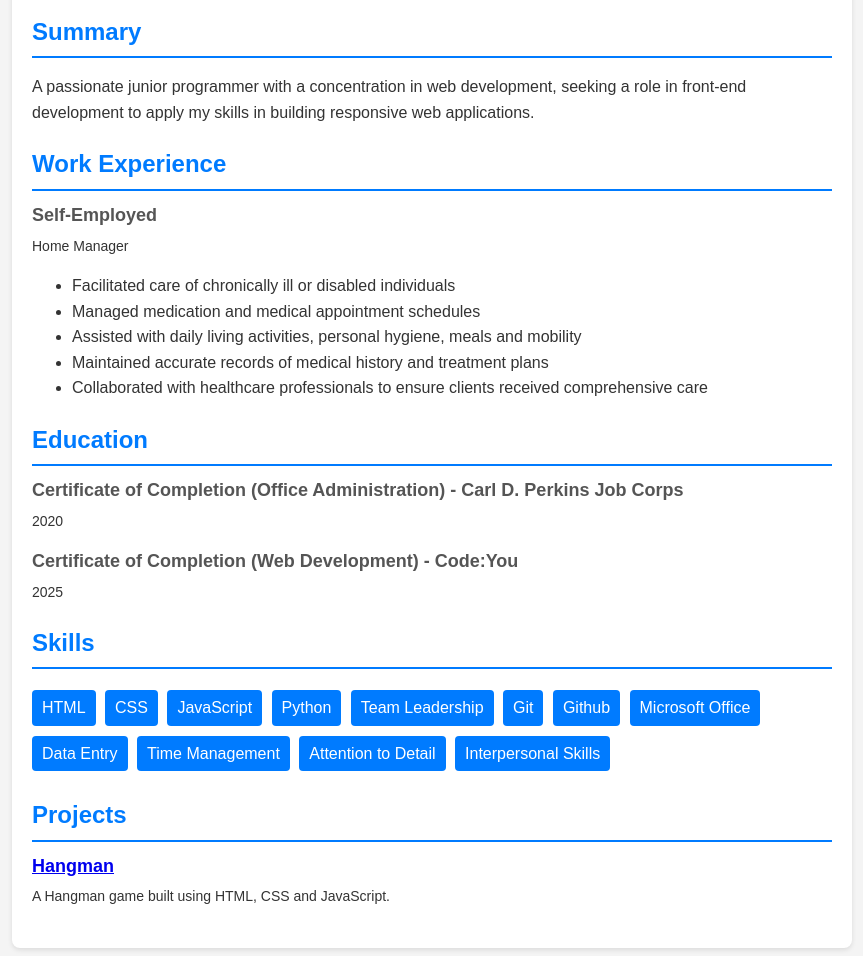
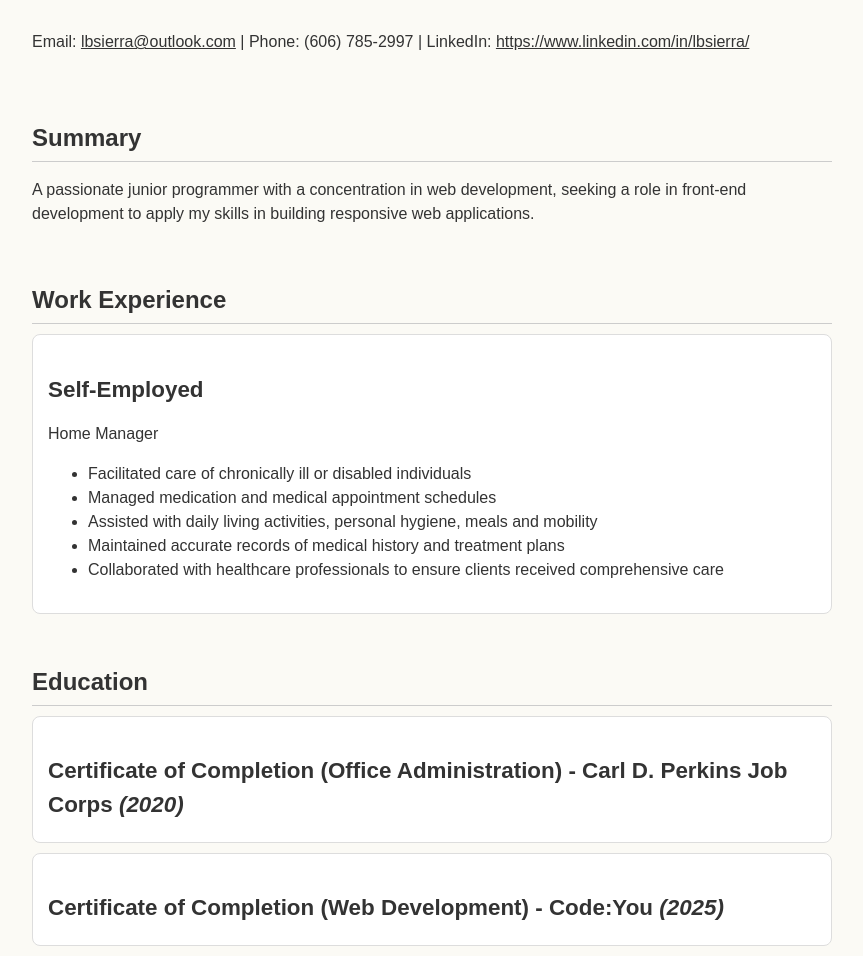
Before and after one commit to lbsierra/resume, a plain HTML site: page index.html in a window 1280 px wide. Shown: the part 128-1084 px from the top of the page, without its empty margins (208-1071 px from the left). Drawn offline with Linux system fonts and the light colour scheme.

Commit message:
Added projects page and CSS styling

```diff
--- a/index.html
+++ b/index.html
@@ -4,77 +4,8 @@
         <meta charset="UTF-8" />
         <meta name="viewport" content="width=device-width, initial-scale=1.0" />
         <title>Resume Template</title>
+        <link rel="stylesheet" href="style.css">
     </head>
-
-    <style>
-        body {
-            font-family: Arial, sans-serif;
-            line-height: 1.6;
-            margin: 0;
-            padding: 0;
-            color: #333;
-            background-color: #f4f4f4;
-        }
-        .container {
-            max-width: 800px;
-            margin: 20px auto;
-            padding: 20px;
-            background: #fff;
-            border-radius: 8px;
-            box-shadow: 0 2px 5px rgba(0, 0, 0, 0.1);
-        }
-        h1,
-        h2 {
-            color: #007bff;
-        }
-        .header {
-            text-align: center;
-        }
-        .header h1 {
-            margin: 10px 0;
-        }
-        .contact {
-            margin: 10px 0;
-            font-size: 14px;
-        }
-        .contact a {
-            color: #007bff;
-            text-decoration: none;
-        }
-        .section {
-            margin: 20px 0;
-        }
-        .section h2 {
-            margin-bottom: 10px;
-            border-bottom: 2px solid #007bff;
-            padding-bottom: 5px;
-        }
-        .item {
-            margin-bottom: 15px;
-        }
-        .item h3 {
-            margin: 0;
-            font-size: 18px;
-            color: #555;
-        }
-        .item p {
-            margin: 5px 0;
-            font-size: 14px;
-        }
-        .skills ul {
-            list-style: none;
-            padding: 0;
-        }
-        .skills ul li {
-            display: inline-block;
-            background: #007bff;
-            color: #fff;
-            padding: 5px 10px;
-            margin: 5px 5px 5px 0;
-            border-radius: 4px;
-        }
-    </style>
-
     <body>
         <main class="container">
             <section class="header">
@@ -112,12 +43,10 @@ care</li>
             <div class="section">
                 <h2>Education</h2>
                 <div class="item">
-                    <h3>Certificate of Completion (Office Administration) - Carl D. Perkins Job Corps</h3>
-                    <p>2020</p>
+                    <h3>Certificate of Completion (Office Administration) - Carl D. Perkins Job Corps <em>(2020)</em></h3>
                 </div>
                 <div class="item">
-                    <h3>Certificate of Completion (Web Development) - Code:You</h3>
-                    <p>2025</p>
+                    <h3>Certificate of Completion (Web Development) - Code:You <em>(2025)</em></h3>
                 </div>
             </section>
             <section class="section">
@@ -139,14 +68,8 @@ care</li>
                     </ul>
                 </div>
             </section>
-            <section class="section">
-                <h2>Projects</h2>
-                <div class="item">
-                    <h3><a href="https://github.com/lbsierra/hangman">Hangman</a></h3>
-                    <p>
-                        A Hangman game built using HTML, CSS and JavaScript.
-                    </p>
-                </div>
+            <section class="section" id="projects">
+                <h2><a href="/projects.html">Projects</a></h2>
             </section>
         </main>
     </body>
--- /dev/null
+++ b/style.css
@@ -0,0 +1,105 @@
+body {
+    font-family: Arial, sans-serif;
+    background-color: #FBFAF5;
+    line-height: 1.5;
+    color: #333;
+    margin: 0;
+    padding: 0;
+}
+
+a {
+    color: #333;
+}
+
+.container {
+    max-width: 800px;
+    margin: auto;
+    padding: 20px;
+    display: flex;
+    flex-direction: column;
+}
+
+.container-p {
+    max-width: 1200px;
+    padding: 20px;
+    display: flex;
+    flex-direction: column;
+    justify-content: center;
+}
+
+.header {
+    margin-bottom: 30px;
+}
+
+.header h1 {
+    font-size: 2.5rem;
+    color: #444;
+    border-bottom: 2px solid #ddd;
+    padding-bottom: 10px;
+}
+
+
+.section {
+    margin-bottom: 20px;
+}
+
+.section h2 {
+    font-size: 1.5rem;
+    border-bottom: 1px solid #ccc;
+    margin-bottom: 10px;
+    padding-bottom: 5px;
+}
+
+.item {
+    background-color: #fff;
+    border: 1px solid #ddd;
+    border-radius: 8px;
+    padding: 15px;
+    margin-bottom: 10px;
+}
+
+.item h3 {
+    font-size: 1.4rem;
+    margin-bottom: 5px;
+}
+
+.skills ul {
+    list-style: none;
+    padding: 0;
+}
+
+.skills ul li {
+    display: inline-block;
+    color: #333;
+    background-color: #fdf5e6;
+    padding: 5px 10px;
+    margin: 5px 5px 5px 0;
+    border-radius: 4px;
+}
+
+.section-p {
+    display: flex;
+    gap: 20px;
+    justify-content: space-between;
+}
+
+.item-p {
+    background-color: #fff;
+    border: 1px solid #ddd;
+    border-radius: 8px;
+    padding: 15px;
+    text-align: center;
+    width: 300px;
+    height: 150px;
+}
+
+.item-p h2 {
+    font-size: 1.5rem;
+    color: #222;
+    margin-bottom: 10px;
+}
+
+.item-p .description {
+    font-size: 1rem;
+    color: #666;
+}
```
Also changed, not shown: projects.html (added, +36 -0 lines).
